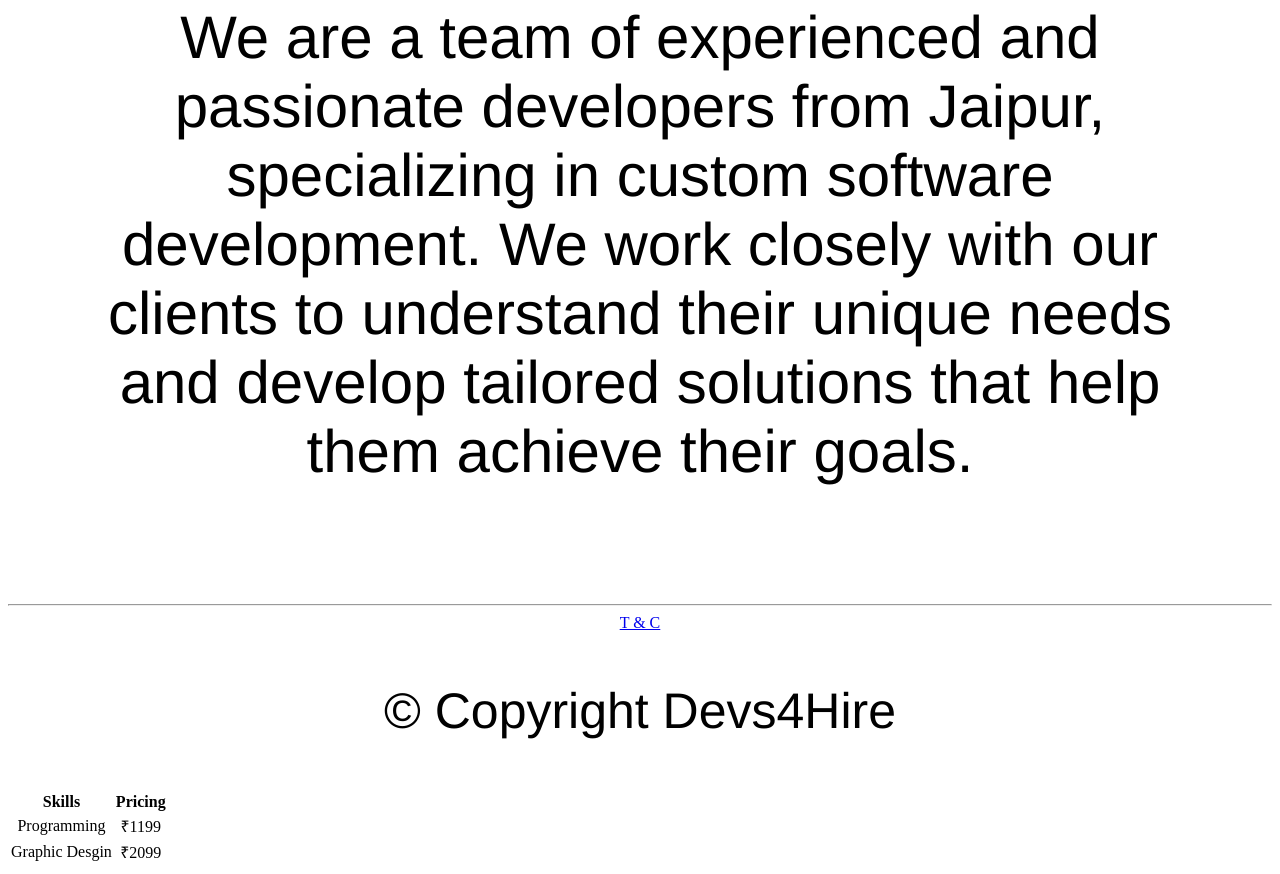
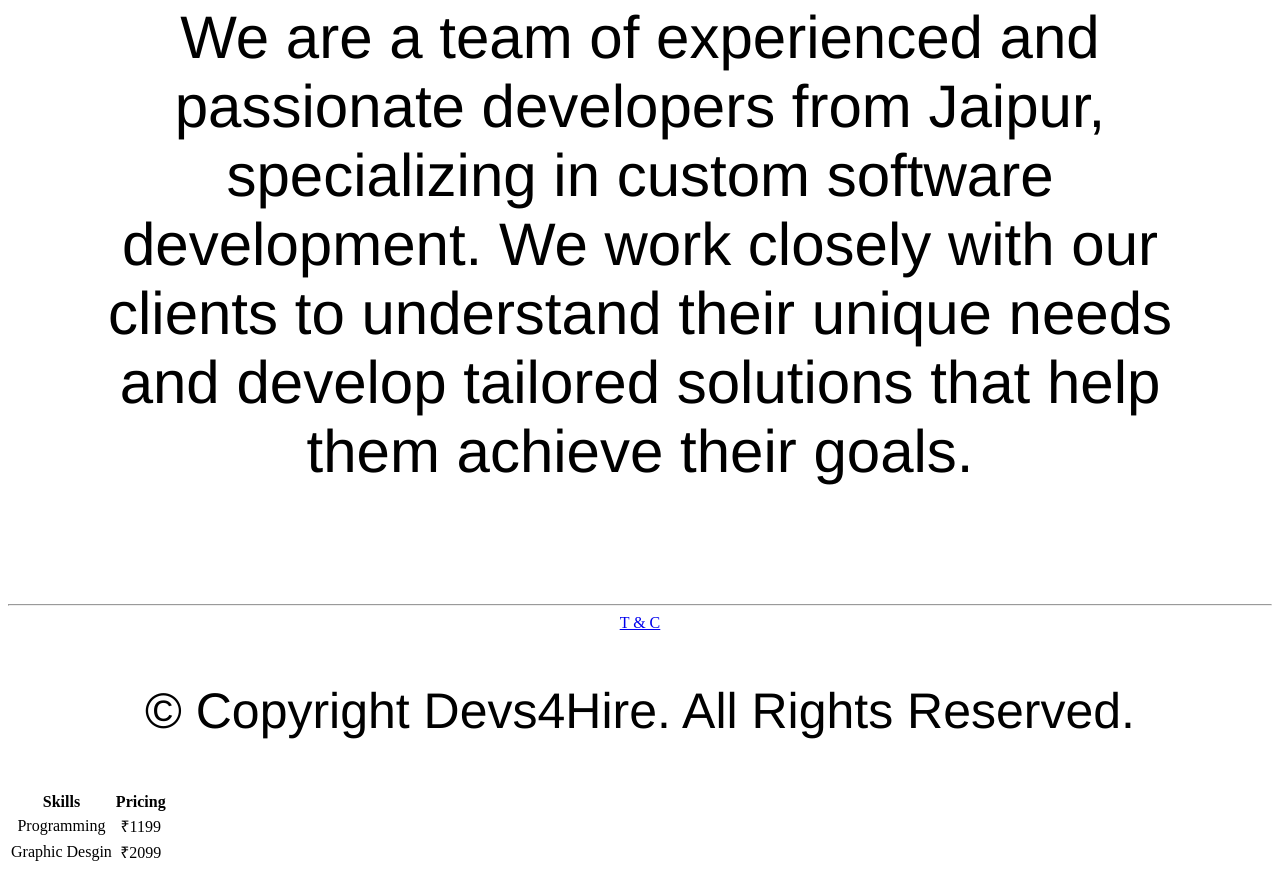
Before and after one commit to SakshamDev2005/Devs4Hire, a plain HTML site: page index.html in a window 1280 px wide. Shown: the part 757-1631 px from the top of the page. Drawn offline with nearby package versions, Linux system fonts and the light colour scheme.

Commit message:
Update index.html

```diff
--- a/index.html
+++ b/index.html
@@ -230,7 +230,7 @@
             <hr>
             <div class="footer">
                 <a href="t&c.html" class="t/c">T & C</a>
-                <p> © Copyright Devs4Hire</p>
+                <p> © Copyright Devs4Hire. All Rights Reserved.</p>
             </div>
         </footer>
 
```
